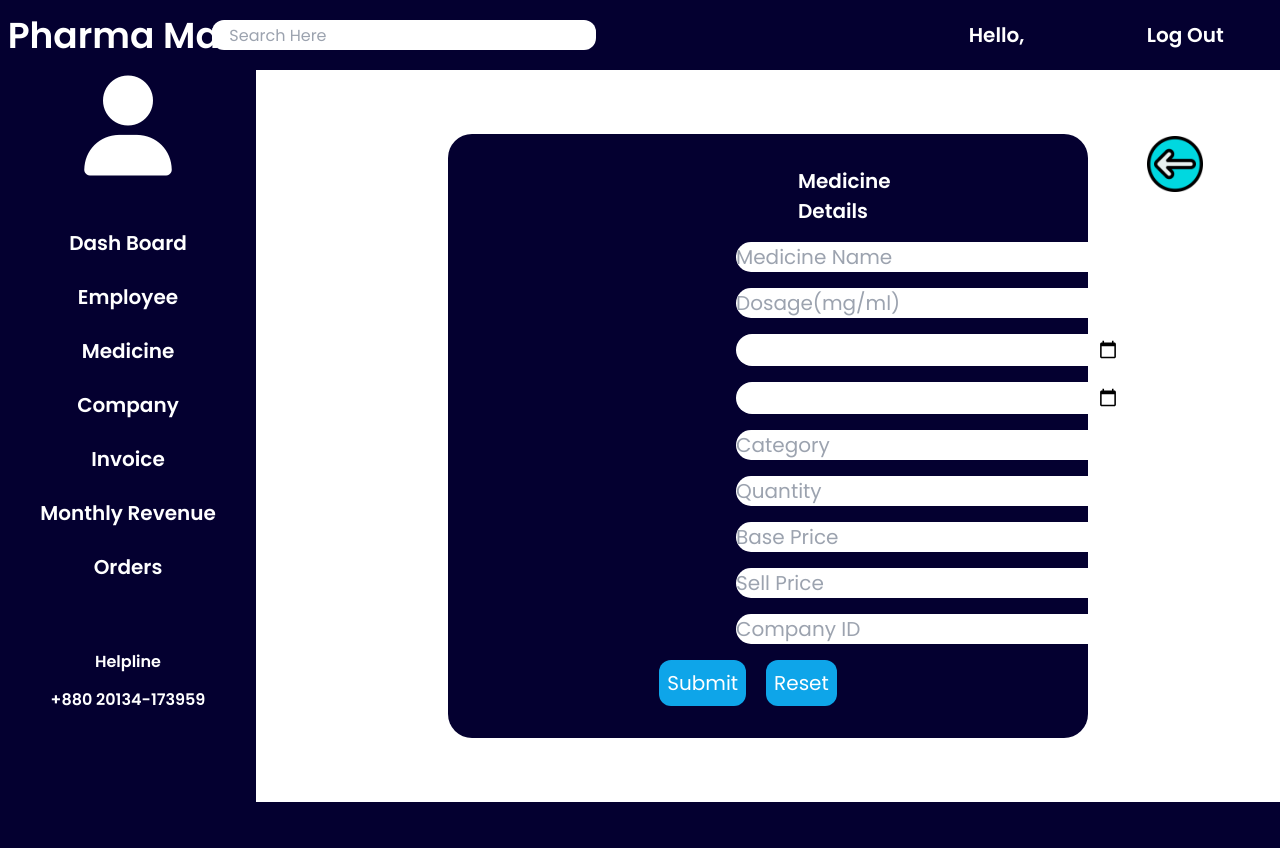
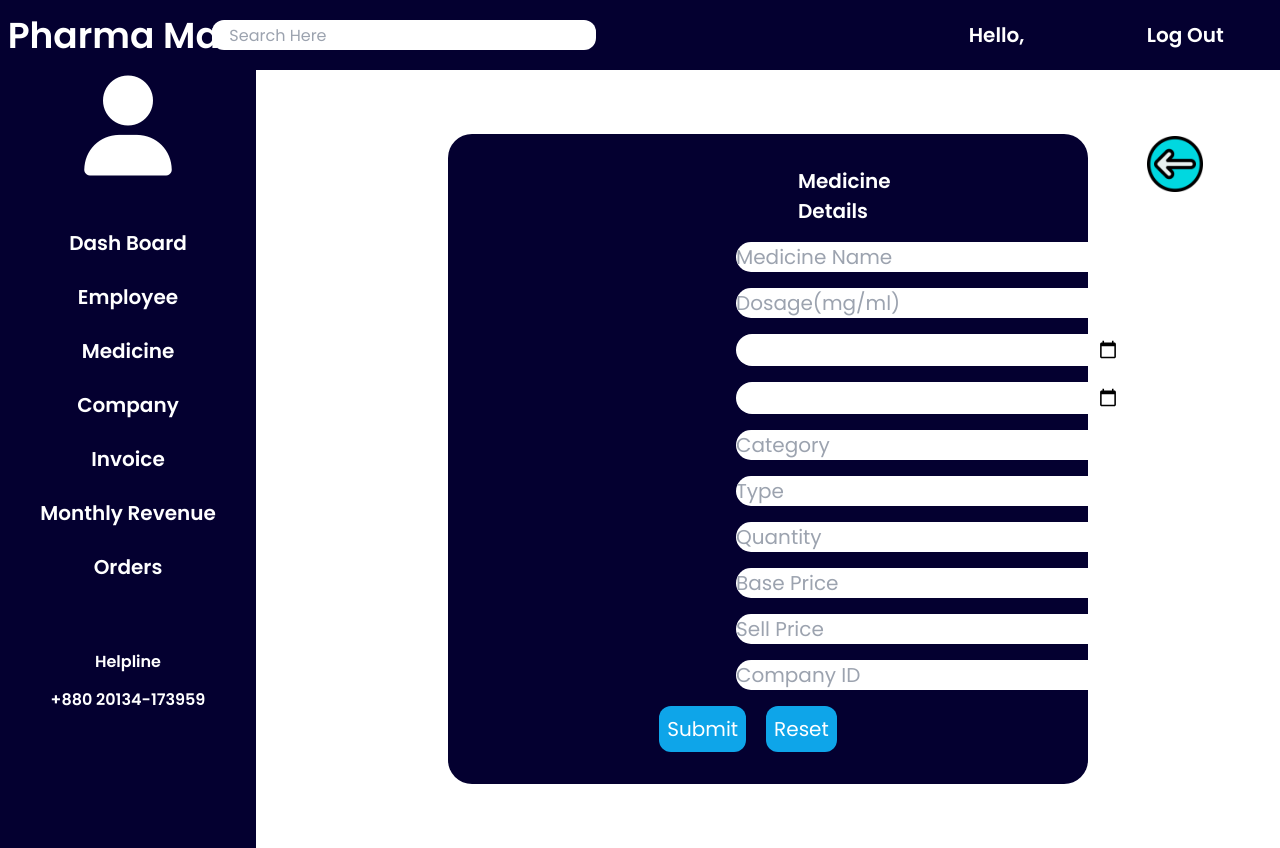
Before and after one commit to EyaminAman22/PharmaMart, a PHP site: page /addmedicine.php in a window 1280 px wide. Before the commit the page ends 802 px from the top, so only its background shows below. Run offline with PHP 8.4, Linux system fonts and the light colour scheme; some libraries are stand-ins or nearby versions.

Commit message:
addmedicine update

```diff
--- a/addmedicine.php
+++ b/addmedicine.php
@@ -9,6 +9,7 @@
         $mgf =$_POST['mgf'];
         $exp = $_POST['exp'];
         $category = $_POST['category'];
+        $type = $_POST['type'];
         $quantity = $_POST['quantity'];
         $base_price = $_POST['base_price'];
         $sell_price = $_POST['sell_price'];
@@ -32,6 +33,9 @@
         if(empty($category)){
             $error['category'] = "Error";
         }
+        if(empty($type)){
+            $error['type'] = "Error";
+        }
         if(empty($quantity)){
             $error['quantity'] = "Error";
         }
@@ -49,8 +53,8 @@
             $add_info = mysqli_query($conn, "SELECT* FROM companies WHERE provider_id = '$provider_id' AND company_id = '$company_id'");
 
             if(mysqli_num_rows($add_info)>0){
-                $insert = "INSERT INTO medicine(medicine_name,dosage,mgf,exp,category,quantity,base_price,sell_price,company_id,provider_id)
-                            VALUES('$medicine_name','$dosage','$mgf','$exp','$category','$quantity','$base_price','$sell_price','$company_id','$provider_id')";
+                $insert = "INSERT INTO medicine(medicine_name,dosage,mgf,exp,category,type,quantity,base_price,sell_price,company_id,provider_id)
+                            VALUES('$medicine_name','$dosage','$mgf','$exp','$category','$type','$quantity','$base_price','$sell_price','$company_id','$provider_id')";
 
                             if(mysqli_query($conn,$insert)){
                                 echo "ADD DONE";
@@ -124,8 +128,19 @@
               <input class="w-96 ml-72 rounded-2xl" name="exp" placeholder="EXP" type="date">
               <input class="w-96 ml-72 rounded-2xl" name="category" placeholder="Category" type="text" list="exampleList">
                     <datalist id="exampleList">
+                        <option value="Medicine">
+                        <option value="skincare">
+                        <option value="suplement&vitamin">
+                        <option value="surgical Equipment">
+                        <option value="health care">
+                        <option value="Baby care">
+                          </datalist>
+              <input class="w-96 ml-72 rounded-2xl" name="type" placeholder="Type"type="text">
+                    <datalist id="exampleList">
                         <option value="Tablet">
-                        <option value="Liquid">
+                        <option value="Syrup">
+                        <option value="Powder">
+                        <option value="Equipment">
                           </datalist>
               <input class="w-96 ml-72 rounded-2xl" name="quantity" placeholder="Quantity"type="number">
               <input class="w-96 ml-72 rounded-2xl" name="base_price" placeholder="Base Price" type="number">
```
